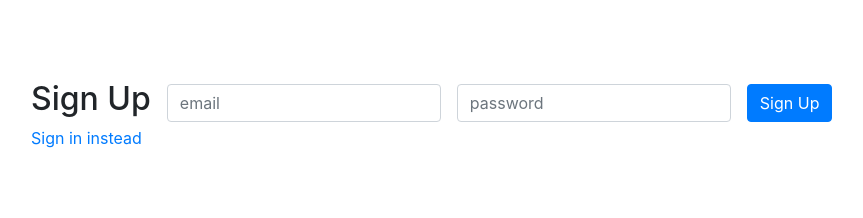
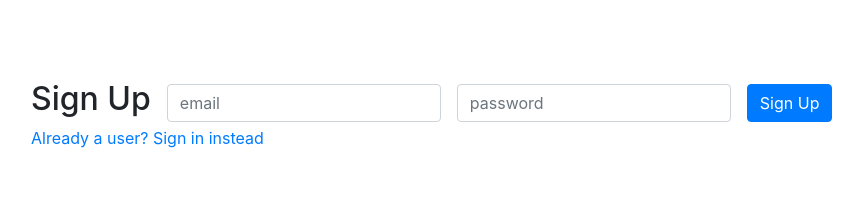
Before and after one commit to mbraga24/GoalCoach, a React (Create React App) app: page /signup in a window 1280 px wide. Shown: the top 218 px of the page, without its empty margins (49-912 px from the left). Built offline with nearby package versions, Linux system fonts and the light colour scheme; no server answers.

Commit message:
Add Link to sign up and sign in pages

```diff
--- a/src/components/SignUp.js
+++ b/src/components/SignUp.js
@@ -59,7 +59,7 @@ const SignUp = () => {
       }
       <div>
         <Link to={'/signin'}>
-          Sign in instead
+          Already a user? Sign in instead
         </Link>
       </div>
     </form>
```
